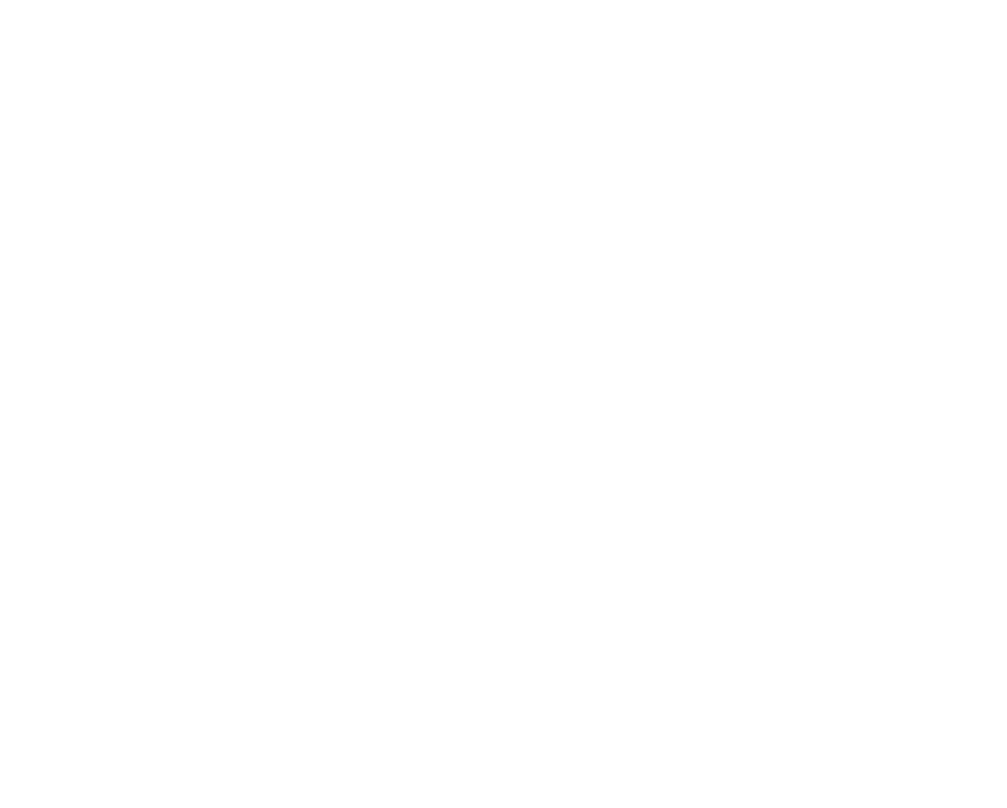
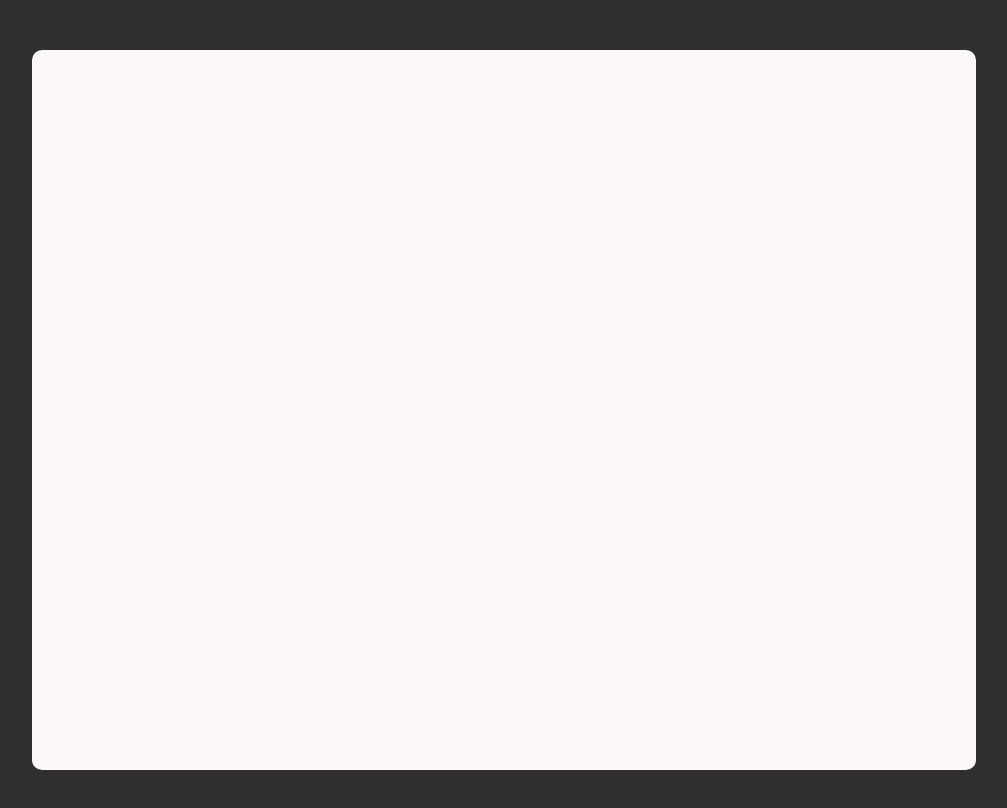
Before and after one commit to kardahim/weather_esp_frontend, a React (Create React App) app: page / in a window 1280 px wide. Shown: the top 808 px of the page, without its empty margins (136-1143 px from the left). Built offline with nearby package versions, Linux system fonts and the light colour scheme.

Commit message:
add card container

```diff
--- a/src/App.tsx
+++ b/src/App.tsx
@@ -1,8 +1,12 @@
-import React from 'react';
+import React from 'react'
+import './styles/app.scss'
+// components
+import Card from './components/Card'
 
 function App() {
   return (
     <div className="App">
+      <Card />
     </div>
   );
 }
--- /dev/null
+++ b/src/components/Card.tsx
@@ -0,0 +1,12 @@
+import React from 'react'
+import '../styles/card.scss'
+
+function Card() {
+    return (
+        <div className='card'>
+            {/* d */}
+        </div>
+    )
+}
+
+export default Card
--- /dev/null
+++ b/src/styles/app.scss
@@ -0,0 +1,18 @@
+@import './variables.scss';
+
+* {
+    box-sizing: border-box;
+    padding: 0;
+    margin: 0;
+}
+
+.App {
+    min-height: 100vh;
+    background-color: $jet;
+    padding: 50px;
+
+    // center card
+    display: flex;
+    justify-content: center;
+    align-items: center;
+}
--- /dev/null
+++ b/src/styles/card.scss
@@ -0,0 +1,17 @@
+@import './variables.scss';
+
+.card {
+    background-color: $snow;
+    border-radius: 10px;
+
+    width: 80%;
+    min-height: 720px;
+
+    @include tablet() {
+        width: 90%;
+    }
+
+    @include mobile() {
+        width: 100%;
+    }
+}
--- /dev/null
+++ b/src/styles/variables.scss
@@ -0,0 +1,16 @@
+// color schema
+$jet: #2F2F2F;
+$snow: #FCF7F8;
+$celestial_blue: #279AF1;
+
+@mixin tablet {
+    @media (max-width: 1024px) {
+        @content;
+    }
+}
+
+@mixin mobile {
+    @media (max-width: 599px) {
+        @content;
+    }
+}
```
